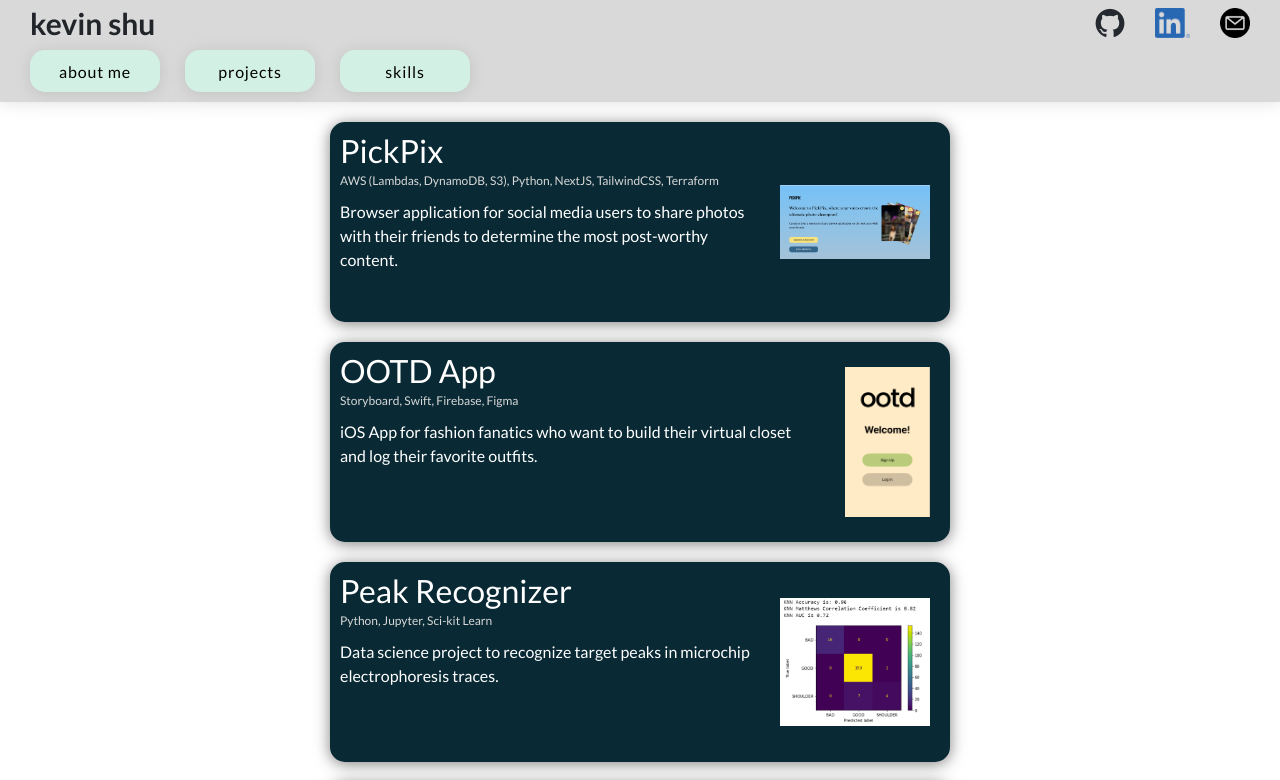
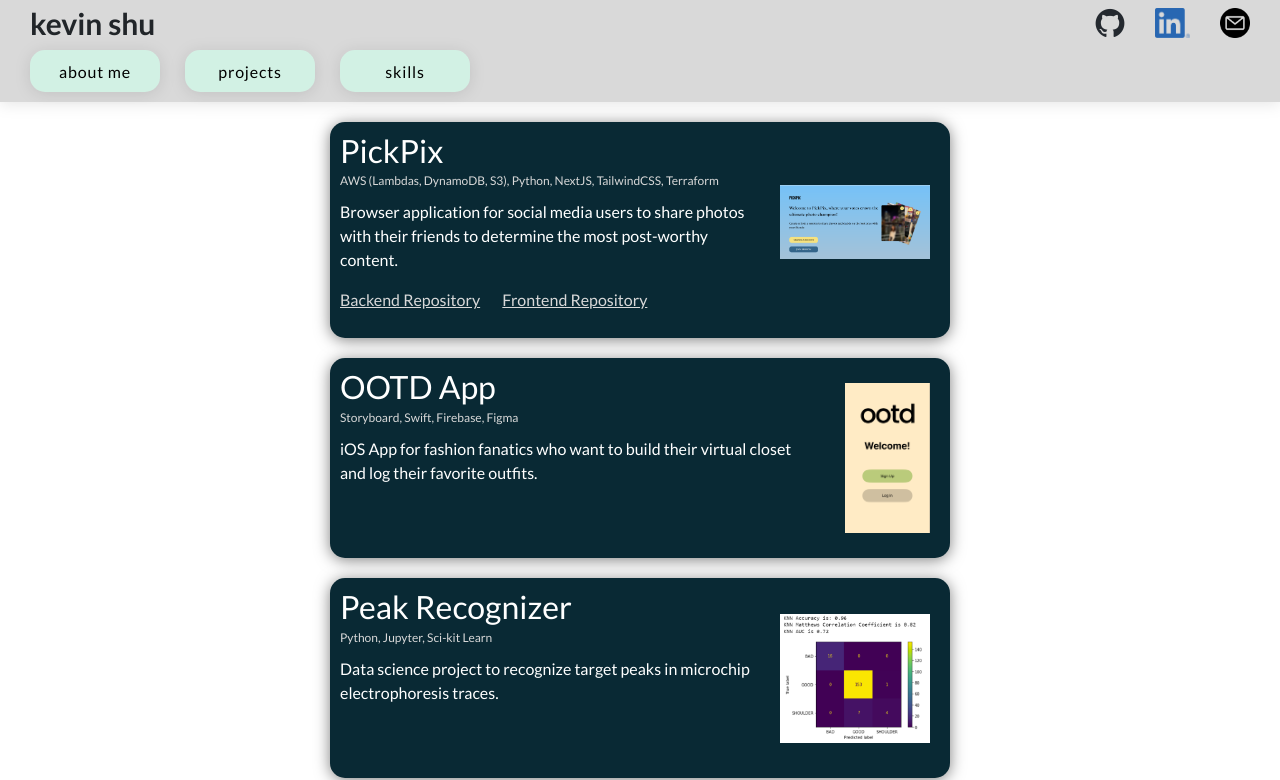
Before and after one commit to kyshu11027/portfolio, a React (Vite) app: page /projects in a window 1280 px wide. Shown: the top 780 px of the page. Built offline with nearby package versions, Linux system fonts and the light colour scheme; the HTML template or start-up script is replaced by a standard one.

Commit message:
changed project cards to show repo links

```diff
--- a/src/components/Project.jsx
+++ b/src/components/Project.jsx
@@ -2,11 +2,9 @@ import React from "react";
 import "../css/project.css";
 
 const Project = ({ name, description, link, img, tech }) => {
-  const handleClick = () => {
-    window.open(link);
-  };
+
   return (
-    <div className="project-card col-md-6 col-12" onClick={handleClick}>
+    <div className="project-card col-md-6 col-12">
       <div className="text-box container-fluid">
         <h2 className="name">
           <a href={link} target="_blank">
--- a/src/components/Projects.jsx
+++ b/src/components/Projects.jsx
@@ -12,7 +12,12 @@ const Projects = () => {
             <Project
                 name="PickPix"
                 link="https://pickpix.vercel.app/"
-                description="Browser application for social media users to share photos with their friends to determine the most post-worthy content."
+                description={
+                    <div>
+                        <p>Browser application for social media users to share photos with their friends to determine the most post-worthy content. </p>
+                        <p><a href = 'https://github.com/kyshu11027/photo-ranker-backend' target = "_blank">Backend Repository</a> &emsp; <a href = 'https://github.com/kyshu11027/photo-ranker' target = "_blank">Frontend Repository</a></p>
+                    </div>
+                }
                 tech={[
                     "AWS (Lambdas, DynamoDB, S3)",
                     "Python",
--- a/src/css/project.css
+++ b/src/css/project.css
@@ -7,11 +7,6 @@
   color: white;
   display: flex;
   flex-direction: row;
-}
-
-.project-card:hover {
-  filter: brightness(90%);
-  cursor: pointer;
 }
 
 .text-box {
@@ -50,3 +45,7 @@
   max-width: 150px;
   align-items: center;
 }
+
+.description a {
+  color: #d9d9d9;
+}
```
